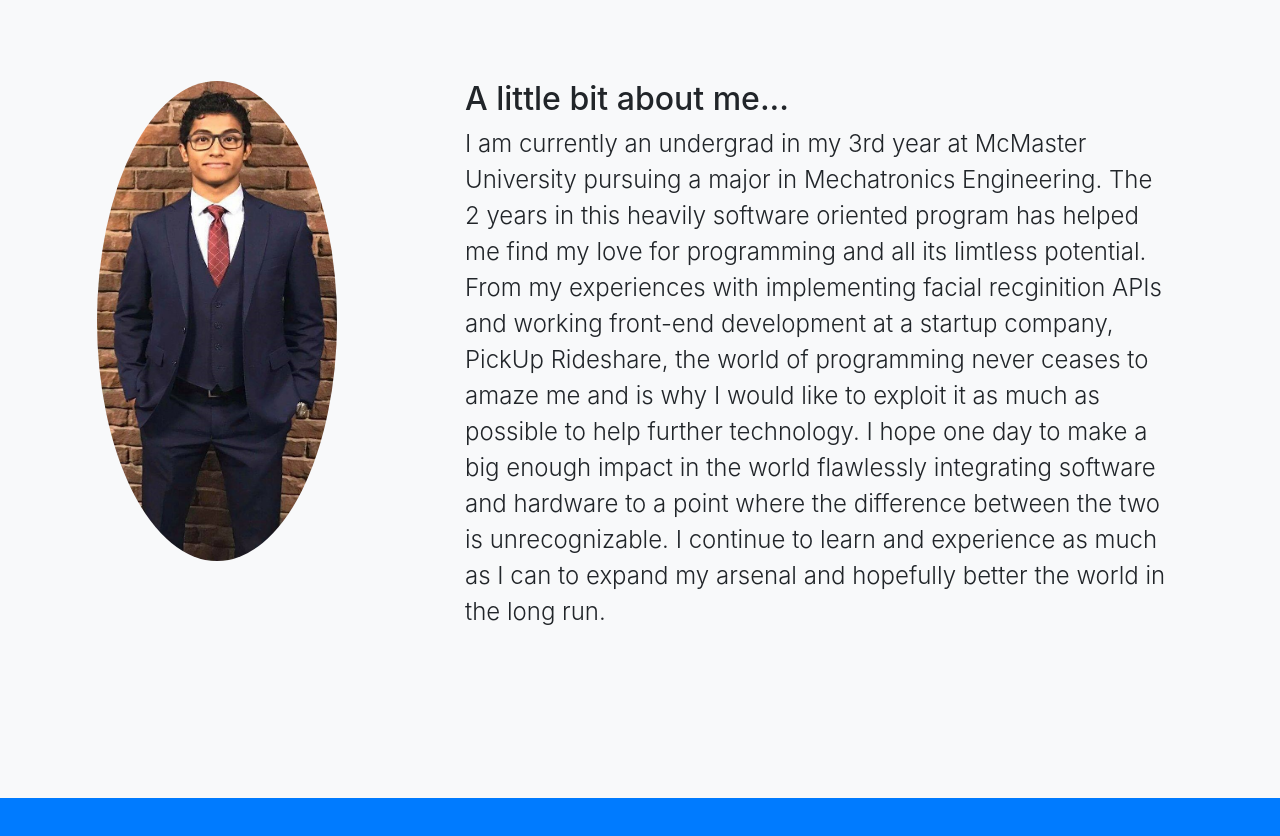
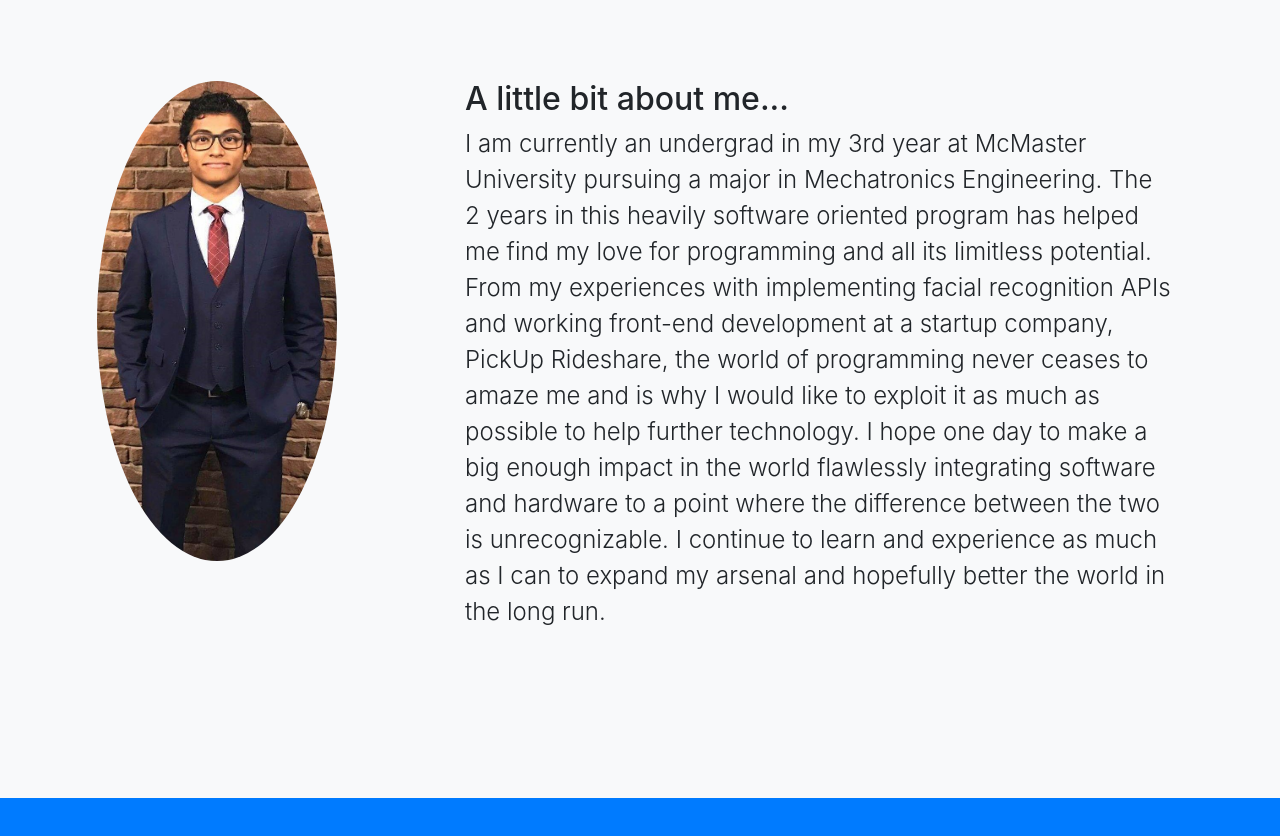
Before and after one commit to mavelyc/mavelyc.github.io, a website with bundled scripts: page index.html in a window 1280 px wide. Shown: the part 840-1676 px from the top of the page. Built offline with nearby package versions, Linux system fonts and the light colour scheme; files whose address does not match are found by name.

Commit message:
fixed typos in bio

```diff
--- a/index.html
+++ b/index.html
@@ -81,7 +81,7 @@
           <h2>A little bit about me...</h2>
           <p class="newLead mb-5"> I am currently an undergrad in my 3rd year at McMaster University pursuing a major in Mechatronics Engineering.
             The 2 years in this heavily software oriented program has helped me find my love for programming and all its
-            limtless potential. From my experiences with implementing facial recginition APIs and working front-end development
+            limitless potential. From my experiences with implementing facial recognition APIs and working front-end development
             at a startup company, PickUp Rideshare, the world of programming never ceases to amaze me and is why I would
             like to exploit it as much as possible to help further technology. I hope one day to make a big enough impact
             in the world flawlessly integrating software and hardware to a point where the difference between the two is
```
